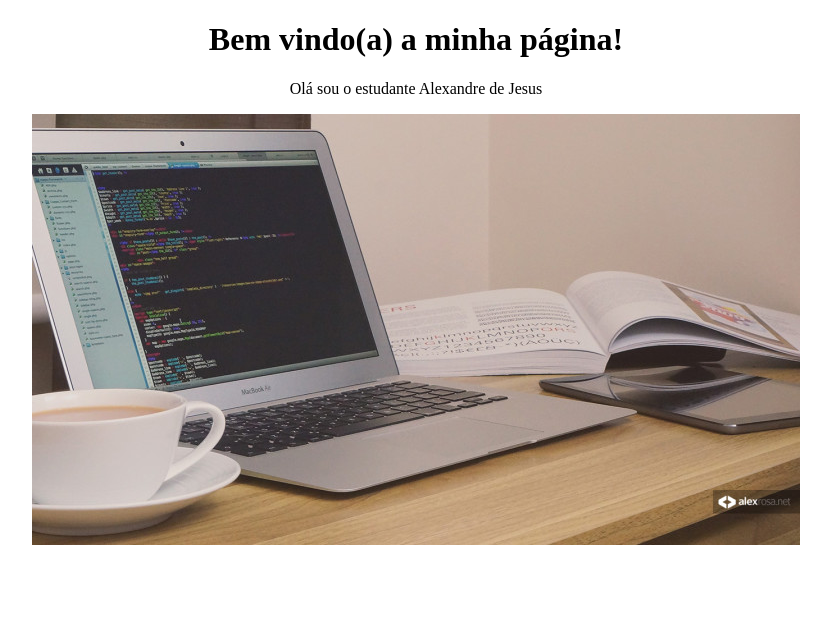
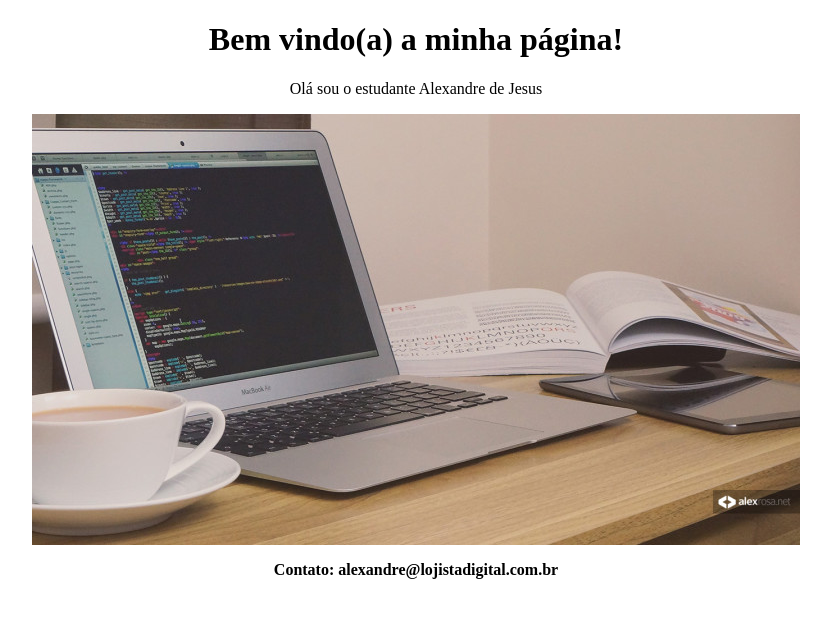
Before and after one commit to alexandre3009/alexandre3009.github.io, a plain HTML site: page index.html in a window 1280 px wide. Shown: the whole page, without its empty margins (224-1055 px from the left). Drawn offline with Linux system fonts and the light colour scheme.

Commit message:
contato adicionado

```diff
--- a/index.html
+++ b/index.html
@@ -12,6 +12,7 @@
     	<a href="https://github.com/alexandre3009/alexandre3009.github.io" target="_blank">
     	<img src="imagens/wallpaper_1366x768_book-768x431.jpg" />
         </a>
+        <p style="text-align:center"><b>Contato: alexandre@lojistadigital.com.br</b>
     </center>
 </body>
 </html>
```
